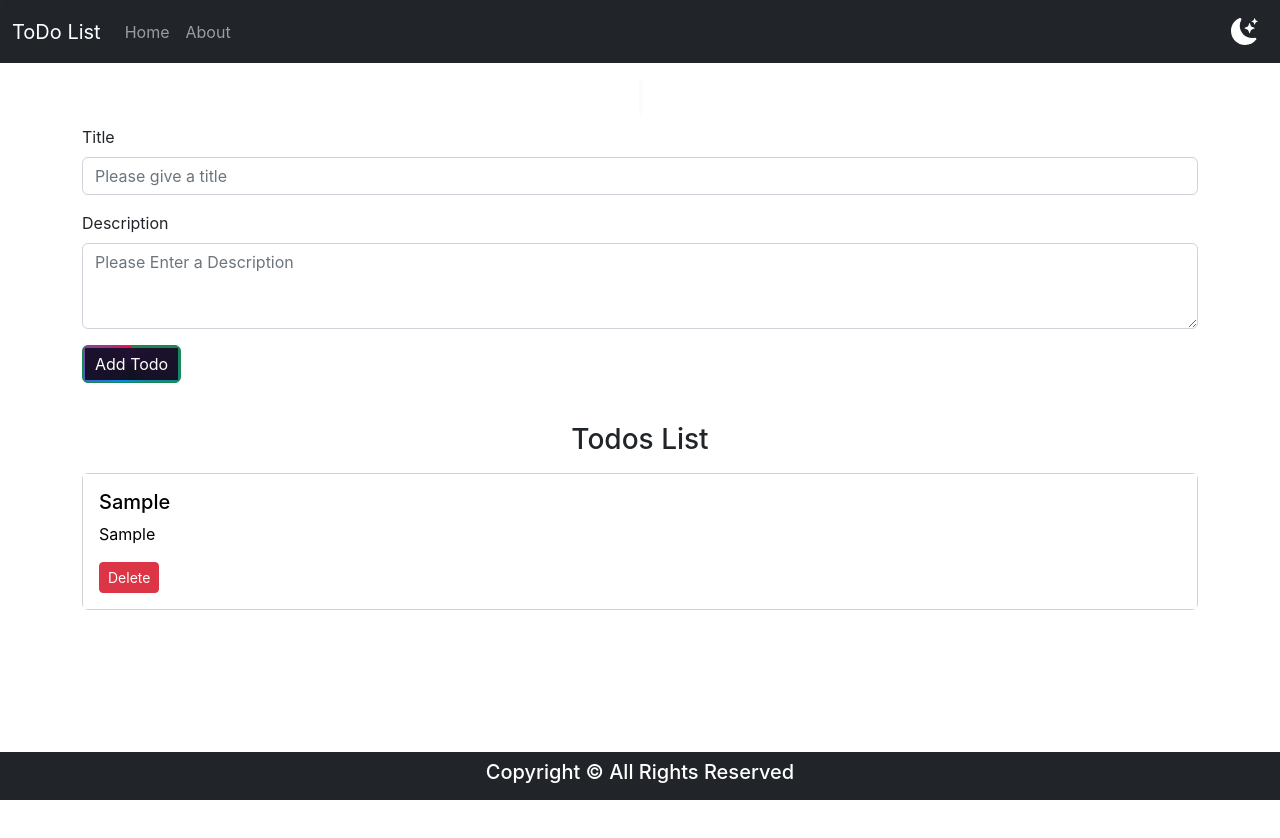
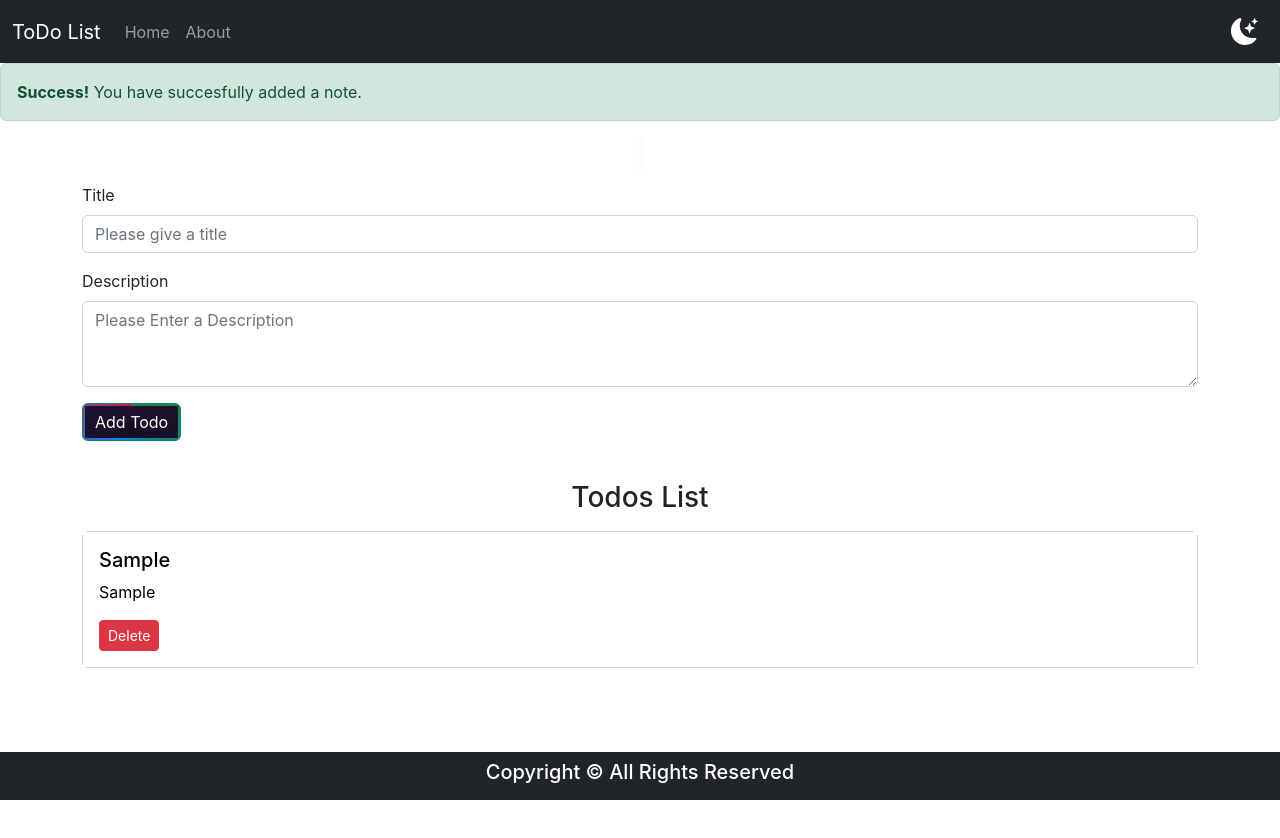
Before and after one commit to adityadevx/todo, a React (Create React App) app: page / in a window 1280 px wide. Both pictures are taken after typing "Sample", "Sample" into the empty fields and a click on the button "Add Todo". Shown: the top 838 px of the page. Built offline with nearby package versions, Linux system fonts and the light colour scheme.

Commit message:
setup gh-pages

```diff
--- a/src/App.js
+++ b/src/App.js
@@ -5,12 +5,14 @@ import Footer from './components/Footer';
 import Navbar from './components/Navbar';
 import Todo from './components/Todo';
 // import About from './components/About';
-import { BrowserRouter as Router, Routes, Route } from 'react-router-dom';
+
 import LoadingBar from 'react-top-loading-bar'
+import Alert from './components/Alert';
 
 function App() {
   const [mode, setMode] = useState("light")
   const [progress, setProgress] = useState(0)
+  const [alert, setAlert] = useState(null)
 
   let inItTodo;
   if (localStorage.getItem('todos') === null) {
@@ -22,7 +24,7 @@ function App() {
   // const [todos, setTodos] = useState(inItTodo);
 
   const onDelete = (todo) => {
-    console.log("on Delete", todo)
+    // console.log("on Delete", todo)
     setTodos(todos.filter((element) => {
       return element !== todo;
     }))
@@ -30,7 +32,7 @@ function App() {
   }
 
   const addTodo = (title, description) => {
-    console.log(title, description)
+    // console.log(title, description)
     let sno;
     if (todos.length === 0)
       sno = 0;
@@ -42,7 +44,7 @@ function App() {
       title: title,
       description: description,
     }
-    console.log(myTodo)
+    // console.log(myTodo)
     setTodos([...todos, myTodo])
 
     // localStorage.setItem('todos', JSON.stringify(todos))
@@ -61,15 +63,26 @@ function App() {
     else {
       setMode('light')
       document.body.style.backgroundColor = 'white';
-      document.body.style.color ='black'
+      document.body.style.color = 'black'
     }
   }
+
+  const showAlert = (type, message) => {
+    setAlert({
+      type, message
+    })
+    setTimeout(() => {
+      setAlert(null)
+    }, 3000);
+  }
+
   return (
     <>
       <LoadingBar color='#f11946' progress={progress} />
       <Navbar title={"ToDo List"} mode={mode} toggleDarkMode={toggleDarkMode} />
-      <AddTodo addTodo={addTodo} setProgress={setProgress} mode={mode}/>
-      <Todo todos={todos} onDelete={onDelete} mode={mode}/>
+      <Alert alert={alert} />
+      <AddTodo addTodo={addTodo} setProgress={setProgress} mode={mode} showAlert={showAlert} />
+      <Todo todos={todos} onDelete={onDelete} mode={mode} />
       <Footer mode={mode} />
     </>
   );
--- a/src/components/AddTodo.js
+++ b/src/components/AddTodo.js
@@ -9,11 +9,13 @@ function AddTodo(props) {
     const onSubmit = (e) => {
         e.preventDefault();
         if (!title || !description) {
-            alert("Please enter a valid title or description")
-            console.log(title, description)
+            // alert("Please enter a valid title or description")
+            // console.log(title, description)
+            props.showAlert('danger', 'Title and description cannot be empty')
         }
         else {
             props.addTodo(title, description)
+            props.showAlert('success', 'You have succesfully added a note')
         }
         setTitle("");
         setDescription("")
--- /dev/null
+++ b/src/components/Alert.js
@@ -0,0 +1,17 @@
+import React from 'react'
+
+function Alert(props) {
+    const capitalize = (string) => {
+            return string.charAt(0).toUpperCase() + string.slice(1);
+    }
+    return (
+        <>
+            {props.alert &&
+                <div className={`alert alert-${props.alert.type} alert-dismissible fade show`} role="alert">
+                    <strong> {capitalize(props.alert.type)}!</strong> {props.alert.message}.
+                </div>}
+        </>
+    )
+}
+
+export default Alert
```
Also changed, not shown: src/logo.svg (deleted).
